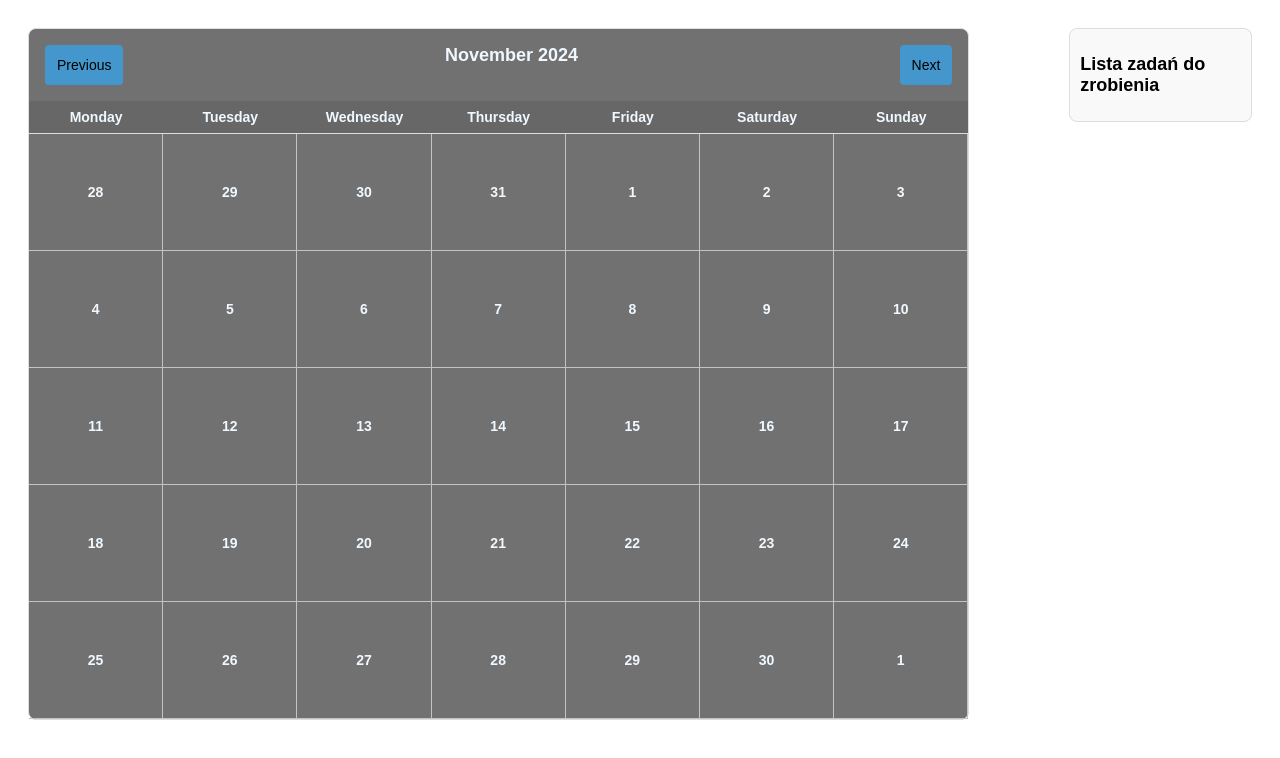
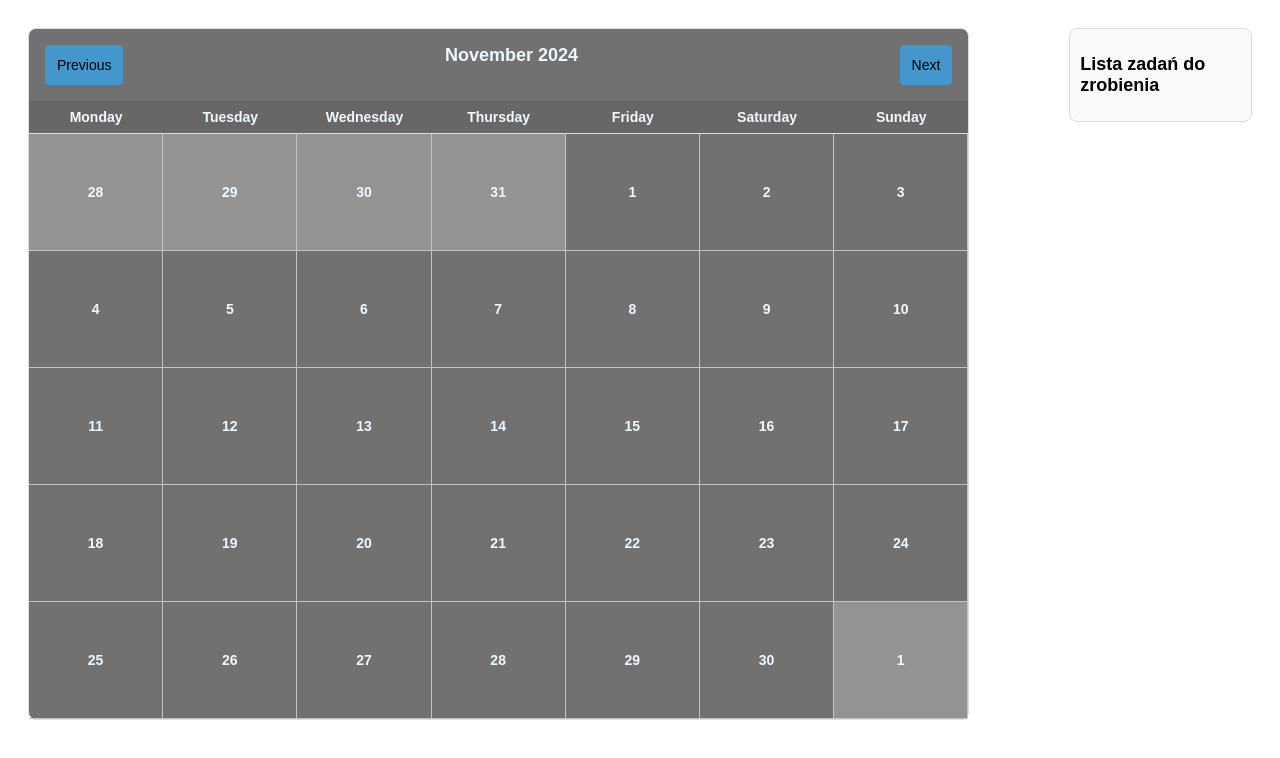
Before and after one commit to CzaroAmaro/to-do-calendar-angular, an Angular app: page / in a window 1280 px wide. Shown: the top 758 px of the page. Built offline with nearby package versions, Linux system fonts and the light colour scheme.

Commit message:
colors calendar

```diff
--- a/src/app/calendar/calendar.component.css
+++ b/src/app/calendar/calendar.component.css
@@ -65,3 +65,6 @@
   background-color: #7c7c7c;
   cursor: pointer;
 }
+.calendar-table-cell.other-month {
+  background-color: #939393;
+}
--- a/src/app/calendar/calendar.component.html
+++ b/src/app/calendar/calendar.component.html
@@ -13,7 +13,7 @@
     </div>
 
     <div class="calendar-table">
-      <div class="calendar-table-cell" (click)="openDialog(day)" *ngFor="let day of daysOfMonth">
+      <div class="calendar-table-cell" (click)="openDialog(day)" *ngFor="let day of daysOfMonth" [ngClass]="{'other-month': !isCurrentMonth(day)}">
         {{ day.day }}
       </div>
     </div>
--- a/src/app/calendar/calendar.component.ts
+++ b/src/app/calendar/calendar.component.ts
@@ -35,6 +35,11 @@ export class CalendarComponent {
       current = current.plus({ days: 1 });
     }
   }
+
+  isCurrentMonth(date: DateTime): boolean {
+    return date.hasSame(this.firstDayOfMonth, 'month');
+  }
+
   previousMonth(){
     this.firstDayOfMonth = this.firstDayOfMonth.minus({ months: 1 });
     this.generateDaysOfMonth();
```
